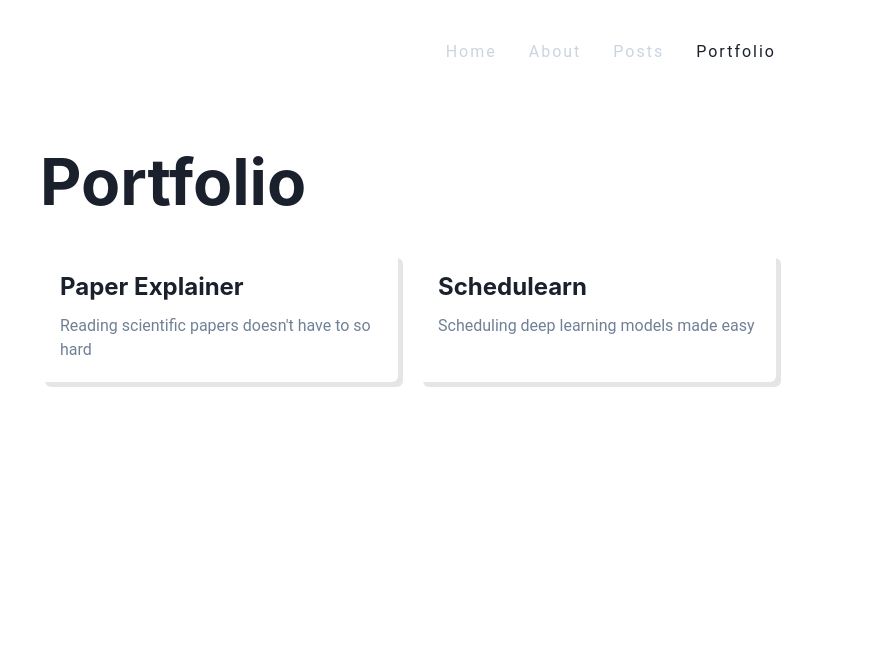
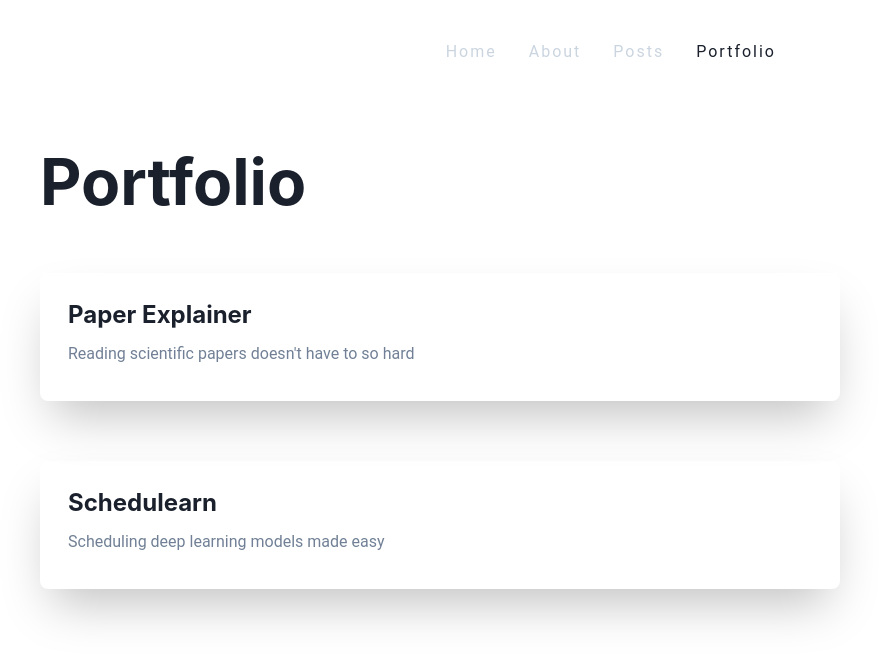
Before and after one commit to bellapd/bellapd-v1, a Next.js app: page /portfolio in a window 1280 px wide. Shown: the top 662 px of the page, without its empty margins (232-1111 px from the left). Built offline with nearby package versions, Linux system fonts and the light colour scheme; a small style sheet from the web is missing.

Commit message:
style: change container style and size

```diff
--- a/components/Posts/RelatedPosts.tsx
+++ b/components/Posts/RelatedPosts.tsx
@@ -18,24 +18,21 @@ function Cards({ posts, type }: { posts: Post[]; type: string }) {
   const padding = isDesktop ? "3" : "2";
   const bgColor = useColorModeValue("white", "gray.600");
   return (
-    <Stack spacing={5} direction={isDesktop ? "row" : "column"}>
+    <Stack spacing={5} direction={isDesktop ? "column" : "column"}>
       {posts.map((post) => (
         <LinkBox
           as="article"
+          my={5}
           key={post.slug}
-          borderRadius="md"
-          p={5}
-          width="100%"
-          bg={bgColor}
-          boxShadow="5px 5px 0px rgba(0, 0, 0, 0.1)"
-          _dark={{
-            boxShadow: "5px 5px 0px rgba(255, 255, 255, 0.1)",
-            "&:hover": {
-              bg: "gray.500",
-            },
-          }}
+          p={7}
+          boxShadow="2xl"
+          rounded="lg"
+          w="50rem"
+          h="8rem"
           _hover={{
-            bg: "gray.50",
+            // pop up effect
+            transform: "translateY(-5px)",
+            transition: "all 0.2s ease-in-out",
           }}
         >
           <NextLink href={"/" + type + "/" + post.slug} passHref>
```
Also changed, not shown: components/Main/Post.tsx (+8 -14 lines).
